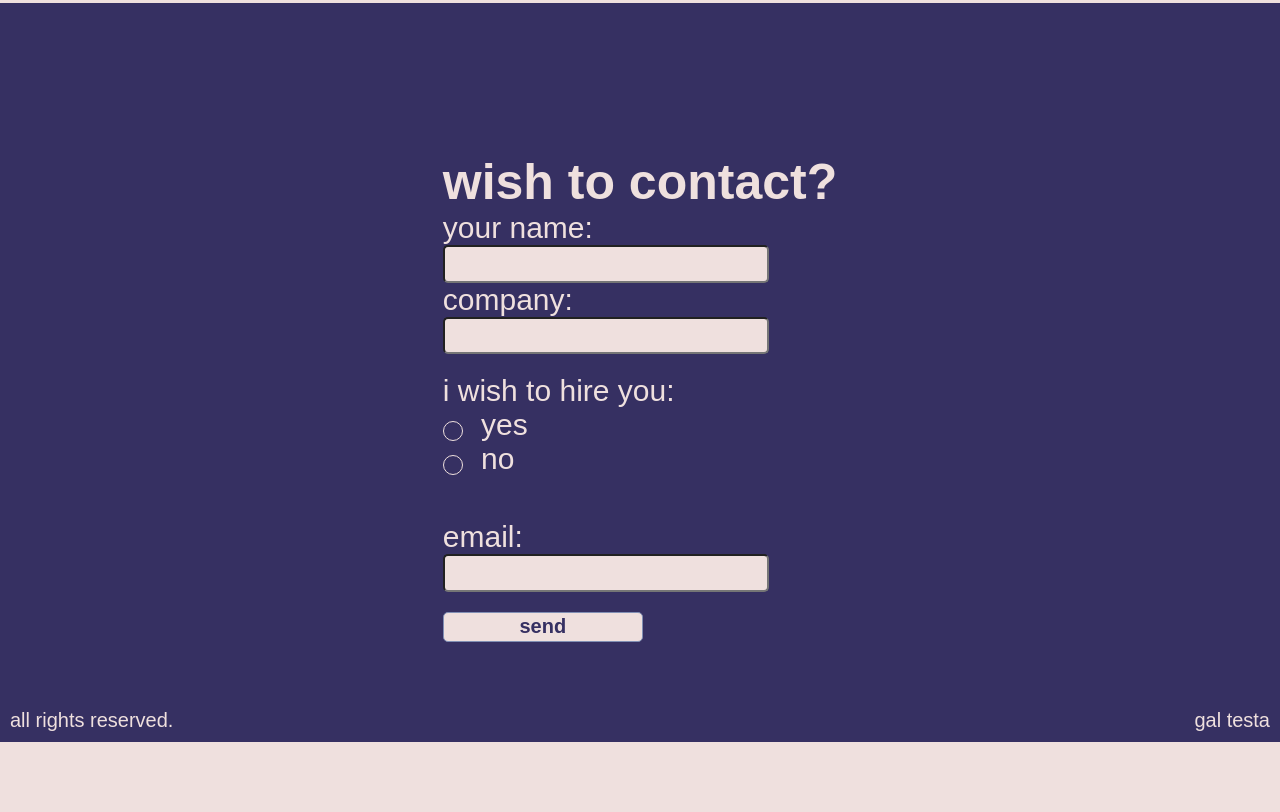
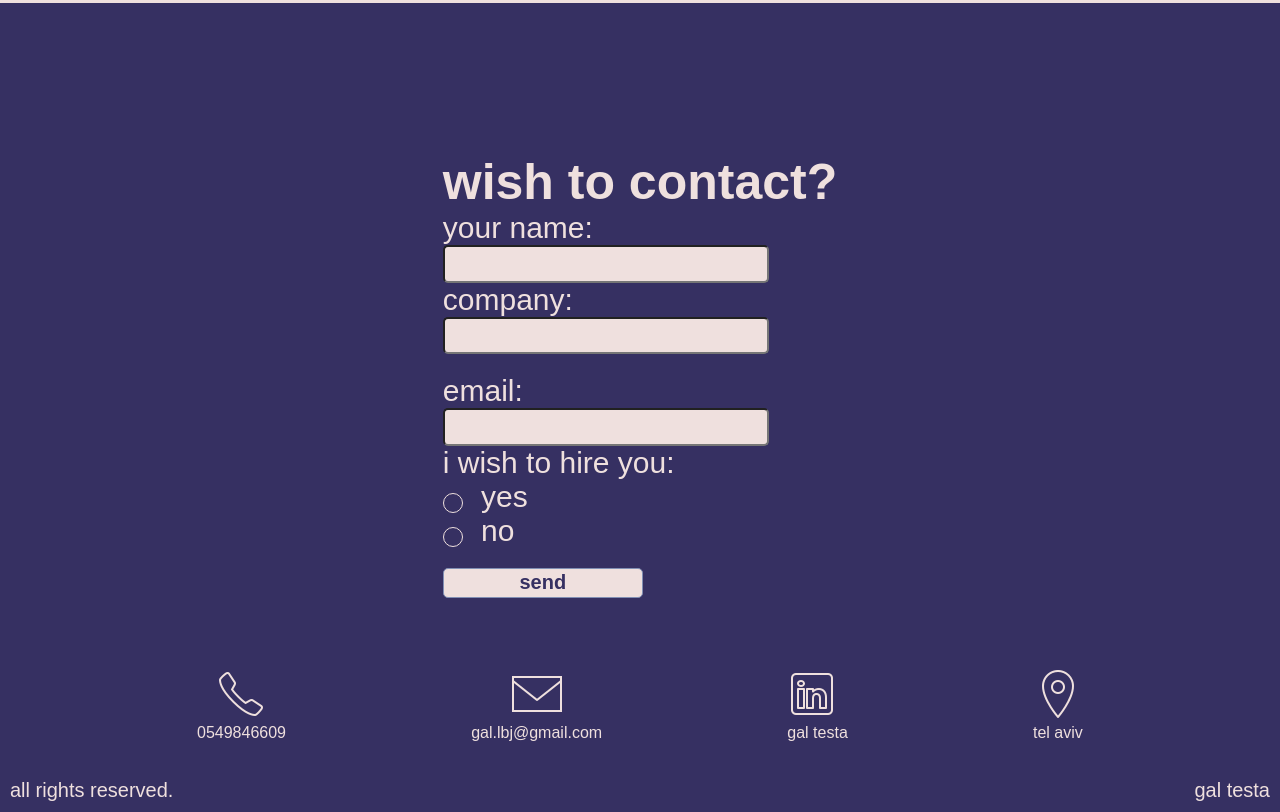
Before and after one commit to galtes1/portfolioProject, a plain HTML site: page index.html in a window 1280 px wide. Shown: the part 2490-3302 px from the top of the page. Before the commit the page ends 3232 px from the top, so only its background shows below. Drawn offline with Linux system fonts and the light colour scheme; a web font is replaced by a local one.

Commit message:
contacts icons

```diff
--- a/index.html
+++ b/index.html
@@ -146,6 +146,10 @@
               <label for="text">company:</label><br />
               <input type="text" name="company" /> <br />
             </div>
+            <div class="email">
+              <label for="email">email:</label><br />
+              <input type="email" name="email" /><br />
+            </div>
             <div class="jobOffer">
               <p>i wish to hire you:</p>
               <div class="radio-container">
@@ -154,16 +158,35 @@
               </div>
               <div class="radio-container">
                 <input type="radio" id="option2" name="offer" value="option2" />
-                <label for="option2">no</label>
+                <label for="option2">no</label><br />
+                <input type="button" value="send" />
               </div>
             </div>
-            <br />
-            <div style="margin-top: 5px">
-              <label for="email">email:</label><br />
-              <input type="email" name="email" /><br />
-              <input type="button" value="send" />
-            </div>
           </form>
+        </div>
+      </div>
+      <div class="icons">
+        <div class="anIcon">
+          <img src="./assets/icons/phoneIcon.png" alt="phone" />
+          <p>0549846609</p>
+        </div>
+        <div class="anIcon">
+          <img src="./assets/icons/emailIcon.png" alt="email" />
+          <p>gal.lbj@gmail.com</p>
+        </div>
+        <div class="anIcon">
+          <a href="https://www.linkedin.com/in/gal-testa/" target="_blank"
+            ><img src="./assets/icons/linkedinIcon.png" alt="linkedin" />
+            <p>gal testa</p></a
+          >
+        </div>
+        <div class="anIcon">
+          <a href="https://maps.app.goo.gl/syKumdqYwCW4MtnF9" target="_blank"
+            ><img src="./assets/icons/locationIcon.png" alt="location" />
+            <p>tel aviv</p></a
+          >
+
+          <p></p>
         </div>
       </div>
     </div>
--- a/style/index.css
+++ b/style/index.css
@@ -274,6 +274,8 @@ h1 {
 .form {
   font-size: 30px;
   margin-bottom: 50px;
+  display: flex;
+  flex-direction: column;
   input {
     border-radius: 5px;
     background-color: #efe0de;
@@ -282,8 +284,12 @@ h1 {
     font-size: 25px;
   }
 }
+.email {
+}
 .jobOffer {
   margin-bottom: 5px;
+  padding-bottom: 1px;
+  height: fit-content;
 }
 
 input[type="radio"] {
@@ -352,7 +358,39 @@ input[type="button"]:hover {
   font-style: italic;
   padding: auto;
 }
+.icons {
+  display: flex;
+  justify-content: space-between;
+  width: 70%;
+  margin: 10px 50px 10px 50px;
+}
+.anIcon {
+  display: flex;
+  flex-direction: column;
+  align-items: center;
+  padding: 5px;
+  transition: 0.3s ease;
 
+  p {
+    padding-top: 5px;
+  }
+
+  a {
+    text-decoration: none;
+    color: #efe0de;
+    display: flex;
+    flex-direction: column;
+  }
+  img {
+    display: inline-block;
+    width: min-content;
+  }
+}
+.anIcon:hover {
+  border: 3px solid #efe0de;
+  border-radius: 30px;
+  transition: 0.3s ease;
+}
 .bottomLine {
   display: flex;
   align-items: flex-end;
```
Also changed, not shown: assets/icons/emailIcon.png (added), assets/icons/linkedinIcon.png (added), assets/icons/locationIcon.png (added), assets/icons/phoneIcon.png (added).
